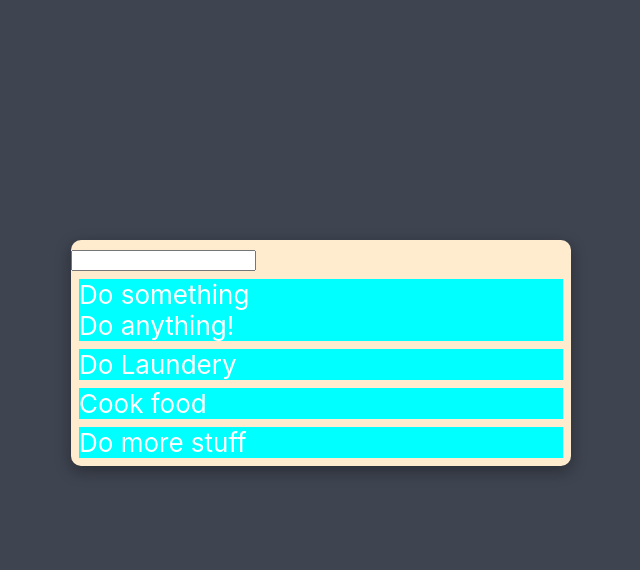
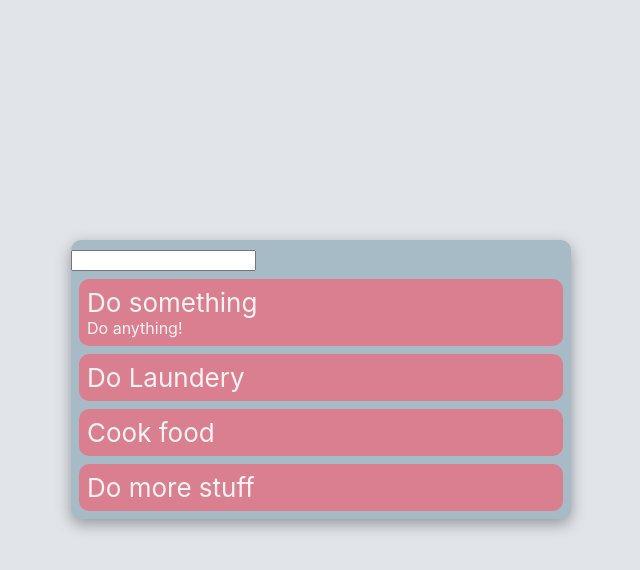
Before and after one commit to imrineeman/tasks-app-crud, a React (Create React App) app in the folder frontend/: page / in a window 1280 px wide. Both pictures are taken after a click on the element "Do something". Shown: the top 570 px of the page, without its empty margins (319-959 px from the left). Built offline with nearby package versions, Linux system fonts and the light colour scheme.

Commit message:
A bit of design improvements - color schemes and font sizes

```diff
--- a/frontend/src/App.css
+++ b/frontend/src/App.css
@@ -1,15 +1,15 @@
 .App {
-  background-color: #3e4450;
+  background-color: #E1E5EA;
   min-height: 100vh;
   display: flex;
   flex-direction: column;
   align-items: center;
   font-size: calc(10px + 2vmin);
-  color: white;
+  color: #FAF3F3;
 }
 
 .ContainerCard{
-  background-color: blanchedalmond;
+  background-color: #A7BBC7;
   margin-top: 30vh;
   min-width: 500px;
   border-radius: 10px;
@@ -20,10 +20,17 @@
 }
 
 .TaskCard {
-  background-color: aqua;
+  background-color: #DA7F8F;
   margin:1vh;
   display: block;
   transition: height 1s;
+  border-radius: 10px;
+  padding: 1vh;
+}
+
+.TaskCard .taskDescription{
+  font-size: 2vh;
+  color: #FAF3F3;
 }
 
 .Filter {
--- a/frontend/src/components/TaskCard.jsx
+++ b/frontend/src/components/TaskCard.jsx
@@ -16,7 +16,7 @@ const TaskCard = ({ name, description }) => {
       </header>
       {showDesc
         ? (
-          <div>
+          <div className="taskDescription">
             {description}
           </div>
         ) : null}
```
